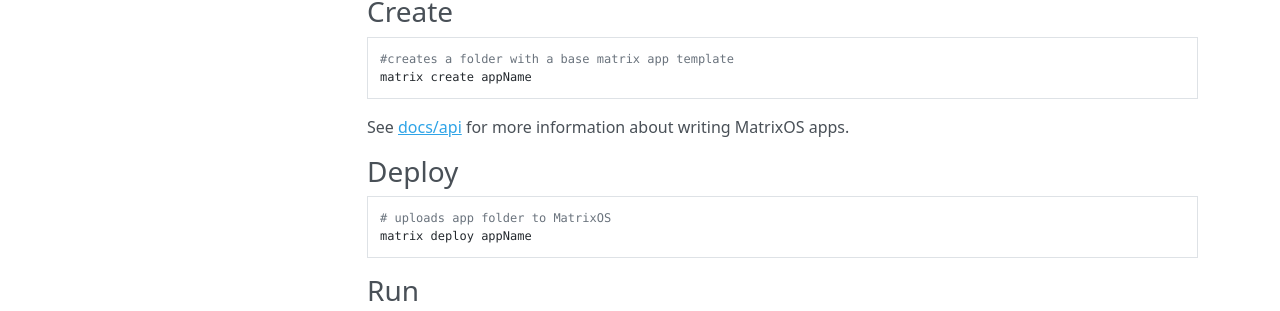
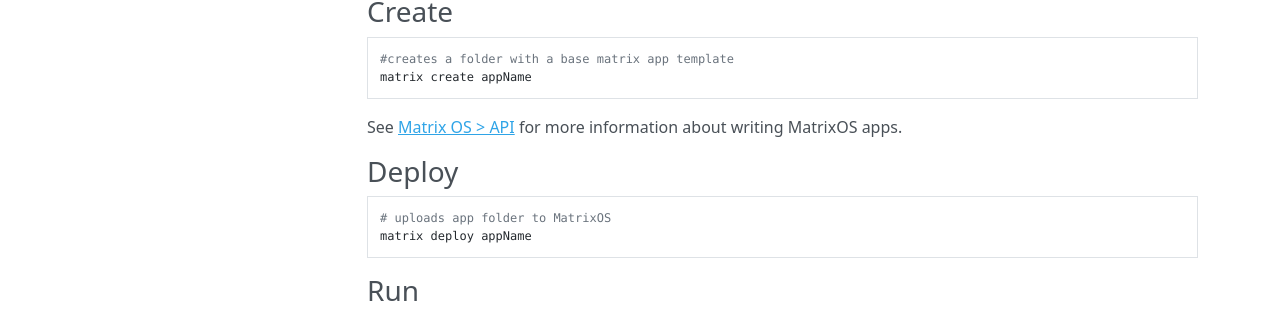
Before and after one commit to matrix-io/matrix-documentation, an MkDocs documentation site: the page built from docs/CLI/apps.md, in a window 1280 px wide and 1280 px high. Shown: the part 614-925 px from the top of the window. Built offline with MkDocs 1.6.1, drawn with Linux system fonts in a browser that asks for light colours; nearby versions of some CDN libraries; old or Windows-style settings are respelled for this version of MkDocs.

Commit message:
fix label

````diff
--- a/docs/CLI/apps.md
+++ b/docs/CLI/apps.md
@@ -30,7 +30,7 @@
 #creates a folder with a base matrix app template
 matrix create appName
 ```
-See [docs/api](../API/overview.md) for more information about writing MatrixOS apps.
+See [Matrix OS > API](../API/overview.md) for more information about writing MatrixOS apps.
 
 ### Deploy
 ```
````
